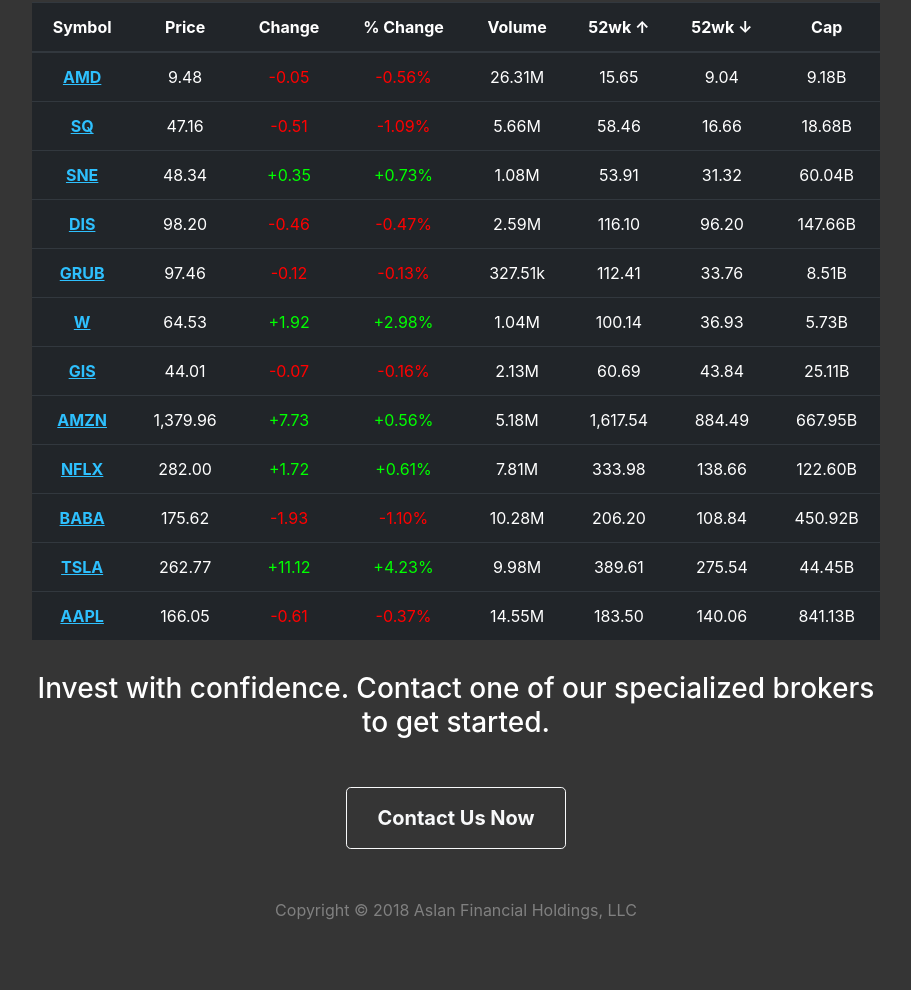
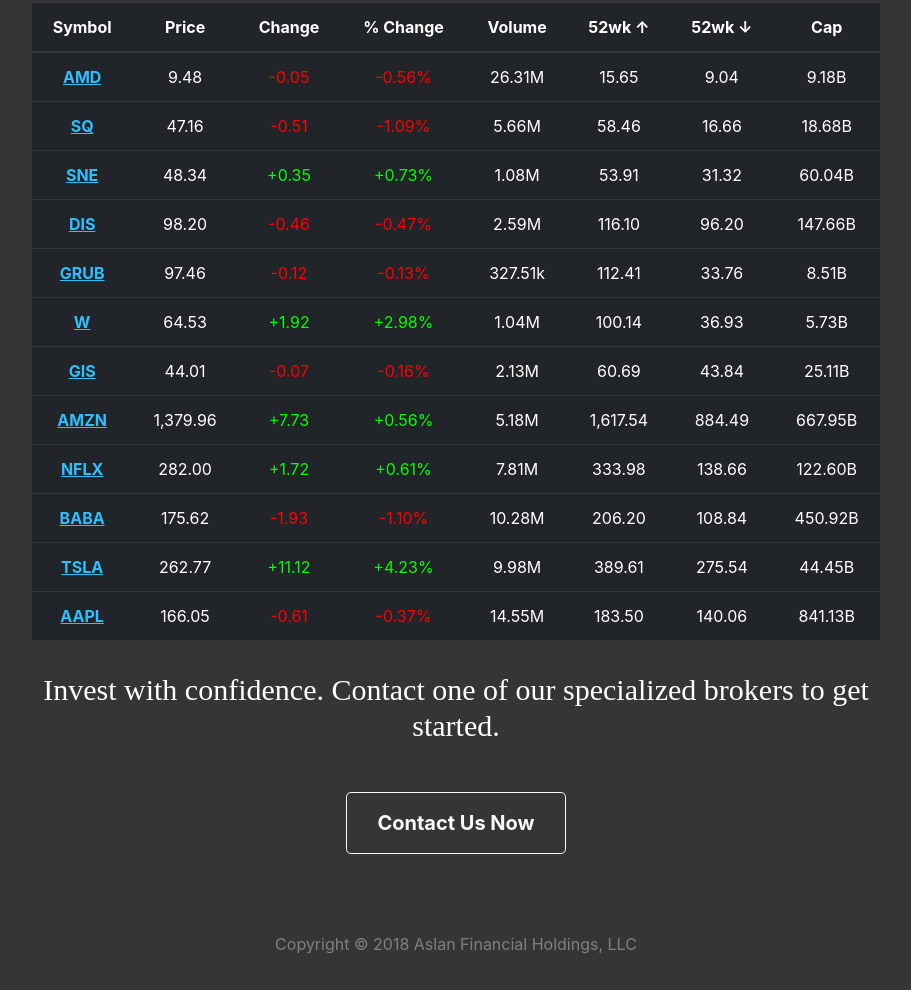
Before and after one commit to connormcglynn/Finance-Tribute, a plain HTML site: page portfolio.html in a window 1280 px wide. Shown: the part 143-1133 px from the top of the page, without its empty margins (184-1095 px from the left). Before the commit the page ends 1097 px from the top, so only its background shows below. Drawn offline with nearby package versions, Linux system fonts and the light colour scheme; a web font is replaced by a local one.

Commit message:
tidied stylesheet, footer

```diff
--- a/portfolio.html
+++ b/portfolio.html
@@ -174,7 +174,7 @@
 
 
 
-        <p><h3>Invest with confidence. Contact one of our specialized brokers to get started.</h3></p>
+        <p><h3 class ="subtable">Invest with confidence. Contact one of our specialized brokers to get started.</h3></p>
         <br>
 
 
--- a/stylesheet.css
+++ b/stylesheet.css
@@ -26,7 +26,7 @@
 }
 
 .dropdown-menu {
-  width: 250px; !important
+	width: 250px !important;
 }
 
 /* Header */
@@ -80,6 +80,13 @@
 	text-align:left;
 }
 
+.subtable {
+
+	font-family: 'Coustard', serif;
+	font-size:30px;
+	text-align:center;
+}
+
 .tagline {
 
 	font-family: 'Coustard', serif;
@@ -111,11 +118,19 @@
 }
 
 /* Footer */
-.footer {
-	color:grey;
+
+html {
+	position: relative;
+	min-height: 100%;
 }
-
+body {
+	margin-bottom: 60px;
+}
 #footer {
-	color: grey;
-	padding-top: 25px;
+	color:grey !important;
+	display:inline-block;
+	bottom: 0;
+	height: 60px;
+	line-height: 60px;
+	justify-content:center !important;
 }
```
Also changed, not shown: index.html (+5 -4 lines).
